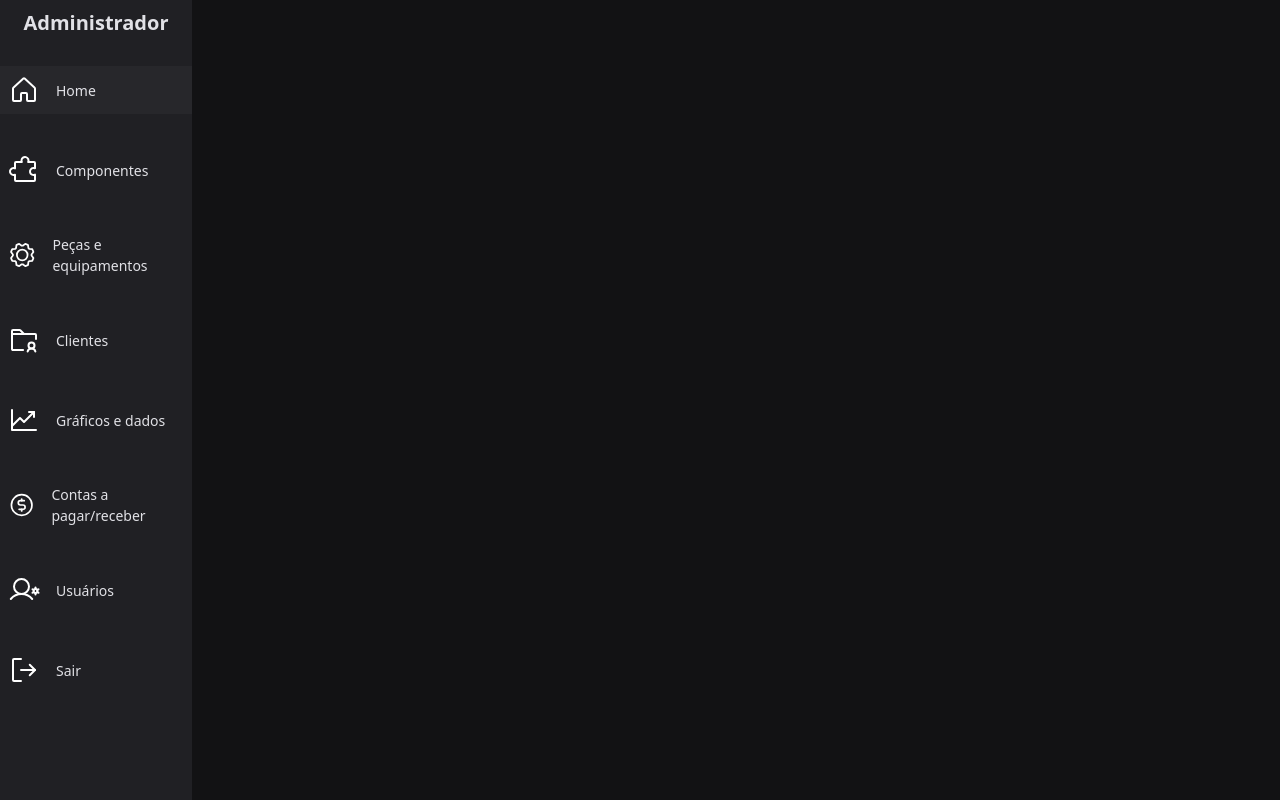
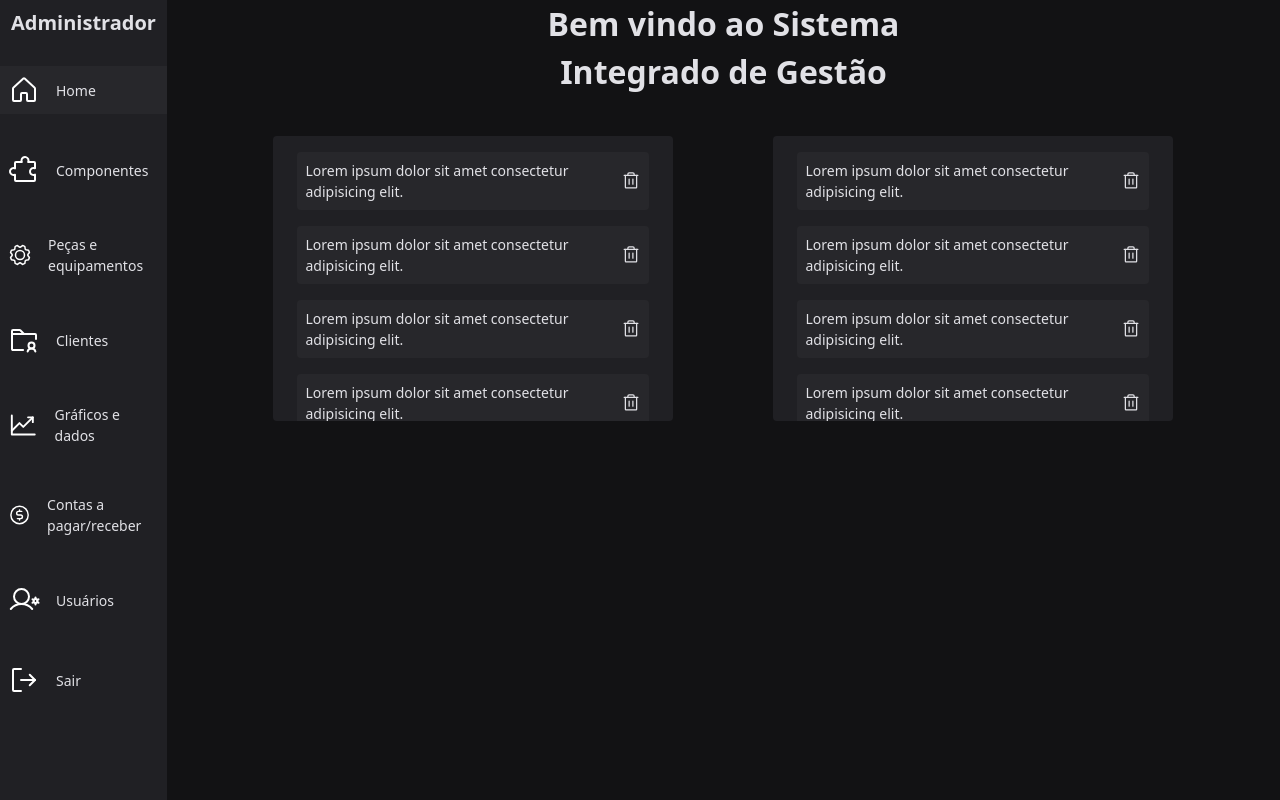
Before and after one commit to PauloVictorSS/sistema-integrado-de-gestao, a React (Create React App) app: page /home in a window 1280 px wide. Built offline with nearby package versions, Linux system fonts and the light colour scheme.

Commit message:
Criação da página Home

```diff
--- /dev/null
+++ b/src/interfaces/INotification.ts
@@ -0,0 +1,4 @@
+export interface INotification{
+  id: string
+  text: string
+}
--- a/src/pages/Home.tsx
+++ b/src/pages/Home.tsx
@@ -1,10 +1,61 @@
+import BoxDiv from "../components/BoxDiv";
+import ContentDiv from "../components/ContentDiv";
 import NavBar from "../components/NavBar";
+import NotificationDiv from "../components/NotificationDiv";
+import { INotification } from "../interfaces/INotification";
 
 function Home() {
+
+  const allNotifications: Array<INotification> =[
+    {
+      id: "123",
+      text: "Lorem ipsum dolor sit amet consectetur adipisicing elit.",
+    },
+    {
+      id: "123",
+      text: "Lorem ipsum dolor sit amet consectetur adipisicing elit.",
+    },
+    {
+      id: "123",
+      text: "Lorem ipsum dolor sit amet consectetur adipisicing elit.",
+    },
+    {
+      id: "123",
+      text: "Lorem ipsum dolor sit amet consectetur adipisicing elit.",
+    },
+    {
+      id: "123",
+      text: "Lorem ipsum dolor sit amet consectetur adipisicing elit.",
+    }
+  ]
+
   return (
-    <div className="w-screen h-screen bg-gray-900 text-gray-100">
+    <ContentDiv>
       <NavBar active="Home" />
-    </div>
+      <div className="w-full">
+        <h2 className="font-bold text-2xl max-w-sm mx-auto text-center">Bem vindo ao Sistema Integrado de Gestão</h2>
+        <div className="flex flex-wrap mx-auto my-10 w-[900px] gap-[100px]">
+          <BoxDiv className="w-[400px] h-[285px] flex flex-col gap-4 scrollbar-thin scrollbar-thumb-black scrollbar-track-gray-700">
+            {
+              allNotifications.map((notif) => {
+                return (
+                  <NotificationDiv notification={notif} />
+                )
+              })
+            }
+          </BoxDiv>
+          <BoxDiv className="w-[400px] h-[285px] flex flex-col gap-4 scrollbar-thin scrollbar-thumb-black scrollbar-track-gray-700">
+            {
+              allNotifications.map((notif) => {
+                return (
+                  <NotificationDiv notification={notif} />
+                )
+              })
+            }
+          </BoxDiv>
+        </div>
+      </div>
+    </ContentDiv>
   )
 }
 
--- a/src/pages/Login.tsx
+++ b/src/pages/Login.tsx
@@ -19,7 +19,7 @@ function Login() {
         <a href="/home"><Button>Entrar no sistema</Button></a>
       </div>
       <div className="h-72 border-r-2"></div>
-      <h2 className="text-gray-100 font-bold text-3xl max-w-sm text-center">Sistema de Gestão Integrado</h2>
+      <h2 className="font-bold text-3xl max-w-sm text-center">Sistema Integrado de Gestão</h2>
     </div>
   );
 }
```
